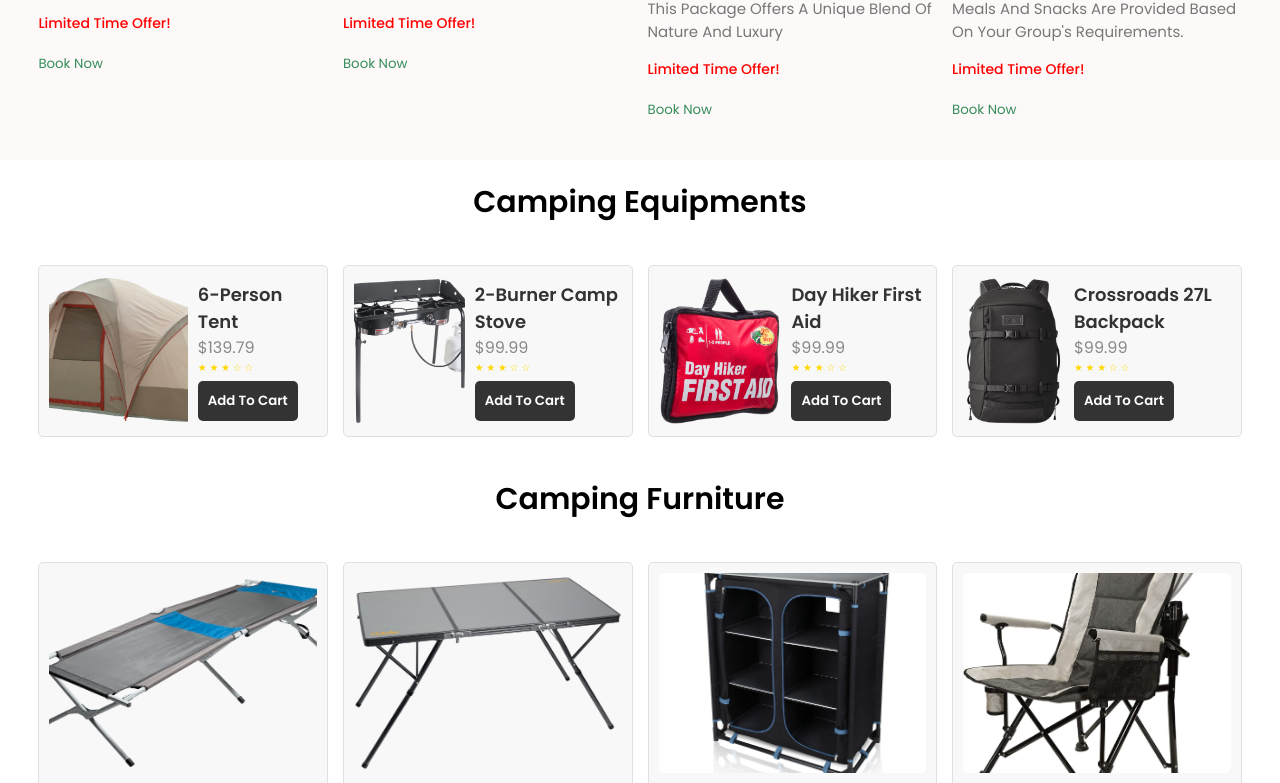
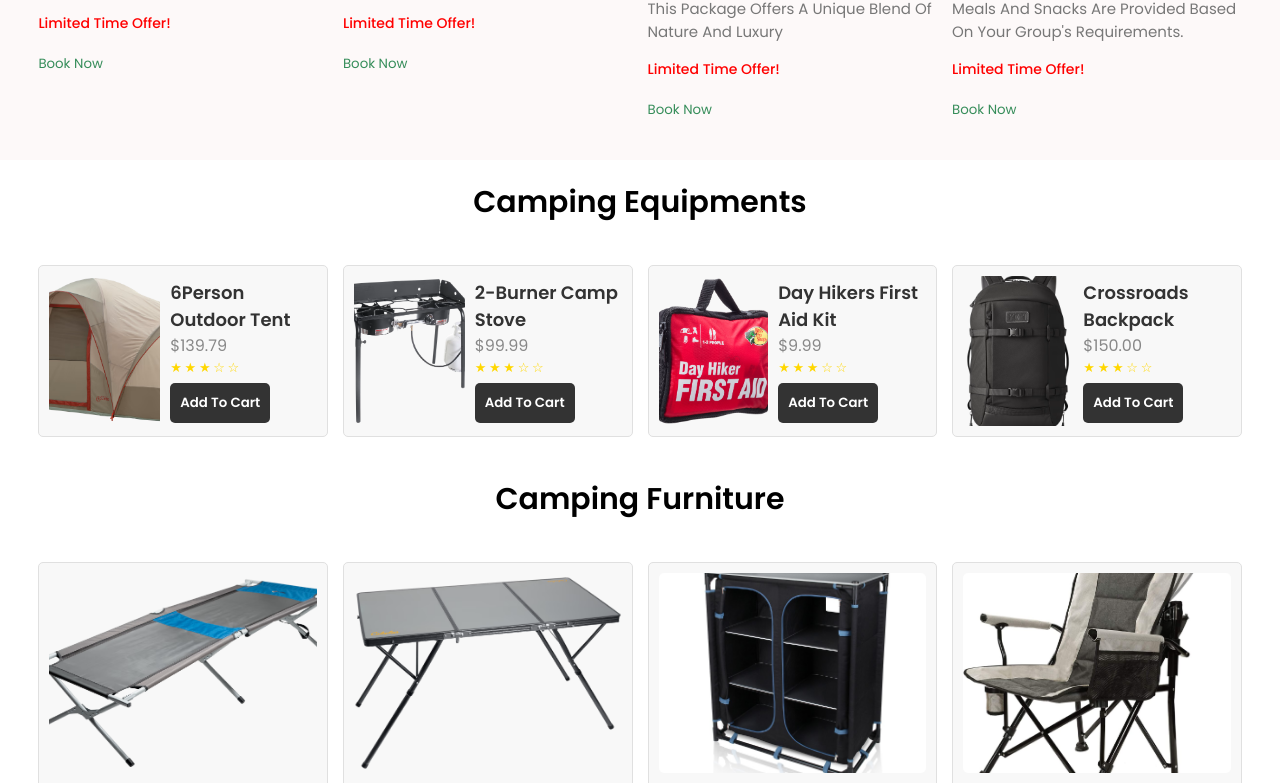
Before and after one commit to rseann/camping-websites4.github.io, a plain HTML site: page index.html in a window 1280 px wide. Shown: the part 2017-2800 px from the top of the page. Drawn offline with nearby package versions, Linux system fonts and the light colour scheme.

Commit message:
initial commit

```diff
--- a/assets/css/styles.css
+++ b/assets/css/styles.css
@@ -434,6 +434,7 @@ p,h3,h2{
 
 .rating {
   color: gold;
+  font-size: 13px;
 }
 
 .add-to-cart-btn {
--- a/index.html
+++ b/index.html
@@ -24,7 +24,7 @@
     <link
     rel="stylesheet"
      href="assets/swiperjs/swiper-bundle.min.css">
-    <title>Nature's Haven</title>
+    <title>Haven</title>
   </head>
 
   <body>
@@ -32,7 +32,7 @@
          <!-- header section starts -->
          <header class="header" id="home">
             <a href="#" class="logo">
-              <i class="fas fa-caravan" id="hike"></i> Nature's Haven
+              <i class="fas fa-caravan" id="hike"></i> Haven
             </a>
 
             <nav class="navbar">
@@ -176,7 +176,7 @@
     <img src="assets/images/tent.avif" alt="Camp Equipment">
   </div>
   <div class="equipment-details">
-    <h2 class="equipment-title">6-Person Tent</h2>
+    <h2 class="equipment-title">6Person outdoor Tent</h2>
     <p class="equipment-price">$139.79</p>
     <div class="equipment-ratings">
       <span class="rating">&#9733;</span>
@@ -211,8 +211,8 @@
     <img src="assets/images/first-aid.avif" alt="Camp Equipment">
   </div>
   <div class="equipment-details">
-    <h2 class="equipment-title">Day Hiker First Aid</h2>
-    <p class="equipment-price">$99.99</p>
+    <h2 class="equipment-title">Day Hikers First Aid Kit</h2>
+    <p class="equipment-price">$9.99</p>
     <div class="equipment-ratings">
       <span class="rating">&#9733;</span>
       <span class="rating">&#9733;</span>
@@ -229,8 +229,8 @@
     <img src="assets/images/backpack.avif" alt="Camp Equipment">
   </div>
   <div class="equipment-details">
-    <h2 class="equipment-title">Crossroads 27L Backpack</h2>
-    <p class="equipment-price">$99.99</p>
+    <h2 class="equipment-title">Crossroads Backpack</h2>
+    <p class="equipment-price">$150.00</p>
     <div class="equipment-ratings">
       <span class="rating">&#9733;</span>
       <span class="rating">&#9733;</span>
@@ -568,7 +568,7 @@
       <div class="footer-content">
         <div class="footer-column">
           <h3>About Us</h3>
-          <p>Lorem ipsum dolor sit amet, consectetur adipiscing elit. Sed ut ullamcorper urna. Vestibulum in consequat justo.</p>
+          <p>At Nature's Haven, we provide a tranquil sanctuary for camping enthusiasts. Join us for an unforgettable outdoor experience that fosters connection and rejuvenation.</p>
         </div>
         <div class="footer-column">
           <h3>Contact Us</h3>
```
